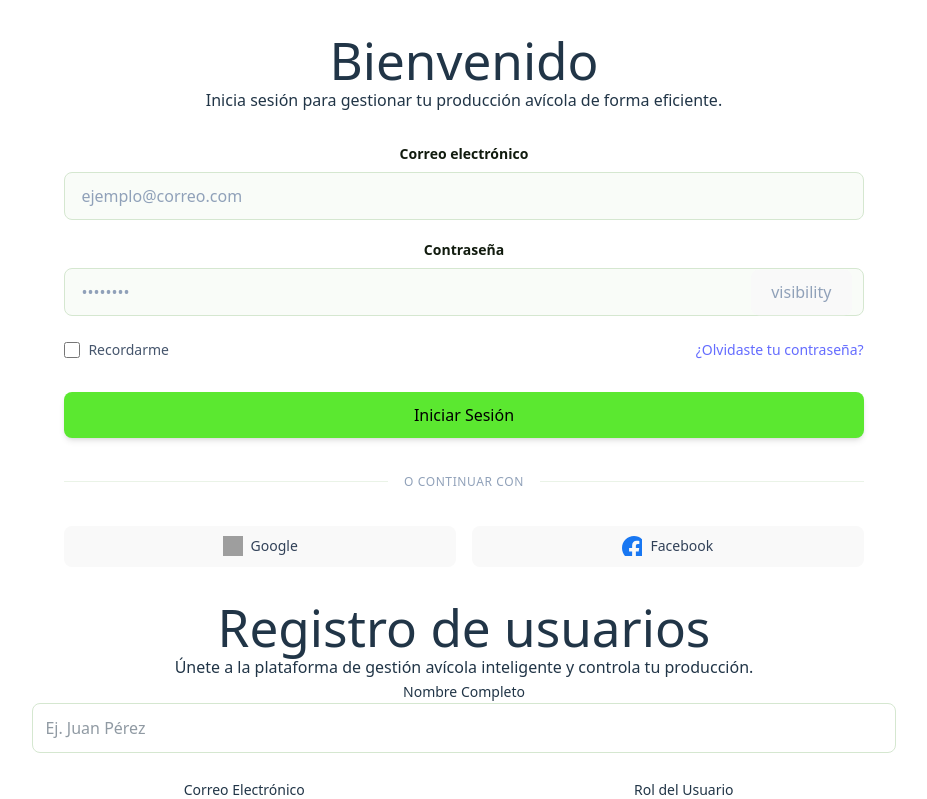
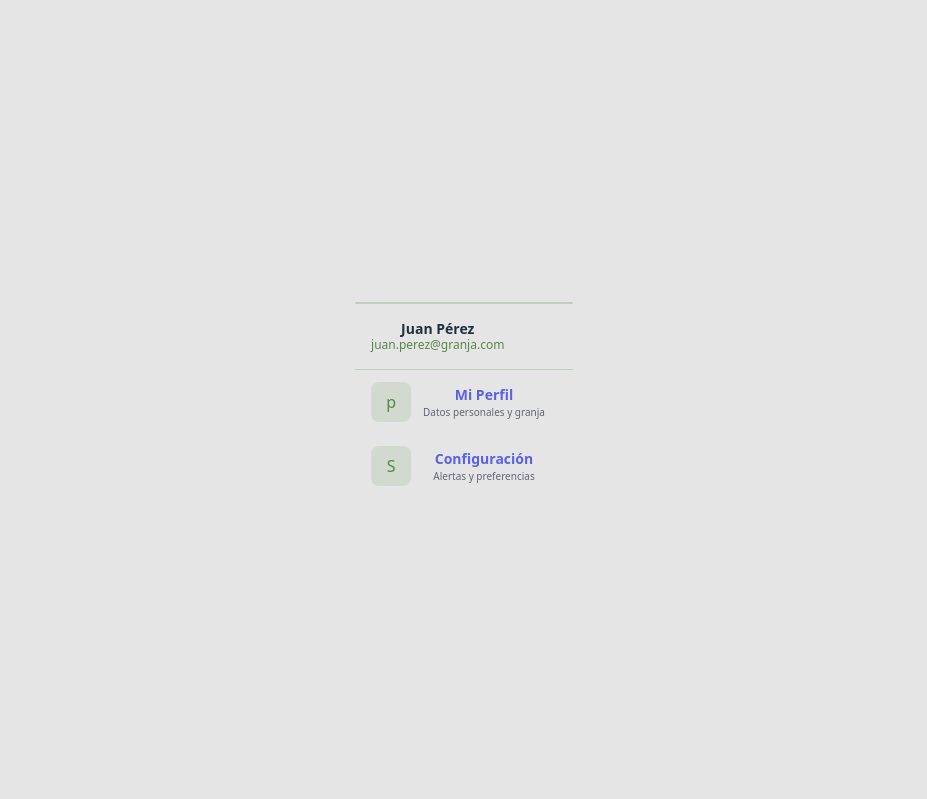
Before and after one commit to andytulandi/Proyecto_Avicola_ReactJs, a React (Vite) app in the folder Avisena_col/: page / in a window 1280 px wide. Shown: the top 799 px of the page, without its empty margins (176-1103 px from the left). Built offline with nearby package versions, Linux system fonts and the light colour scheme; grey boxes are pictures that could not be loaded.

Commit message:
hago la vista del perfil, configuracion y salida de la aplicacion

```diff
--- /dev/null
+++ b/Avisena_col/src/components/Configuracioncomponent.jsx
@@ -0,0 +1,18 @@
+export default function Configuracioncomponent() {
+  return (
+    <section>
+     {/* este es el componente de configuracion*/}
+
+            <a class="flex items-center gap-3 px-4 py-3 hover:bg-primary/10 transition-colors group" href="#">
+                <div class="text-[#5f974e] group-hover:text-primary flex items-center justify-center rounded-lg bg-[#eaf3e7] dark:bg-[#2a3d24] shrink-0 size-10">
+                <span class="material-symbols-outlined">S</span>
+                </div>
+                <div class="flex-1">
+                <p class="text-sm font-semibold">Configuración</p>
+                <p class="text-[10px] text-gray-500 dark:text-gray-400">Alertas y preferencias</p>
+                </div>
+                <span class="material-symbols-outlined text-gray-400 text-sm"></span>
+            </a>
+    </section>
+  )
+}
--- /dev/null
+++ b/Avisena_col/src/components/Perfilydatoscomponent.jsx
@@ -0,0 +1,17 @@
+export default function Profileanddatacomponent() {
+  return (
+    <section>
+      {/* este es el componente de perfil */}
+            <a class="flex items-center gap-3 px-4 py-3 hover:bg-primary/10 transition-colors group" href="#">
+            <div class="text-[#5f974e] group-hover:text-primary flex items-center justify-center rounded-lg bg-[#eaf3e7] dark:bg-[#2a3d24] shrink-0 size-10">
+            <span class="material-symbols-outlined">p</span>
+            </div>
+            <div class="flex-1">
+            <p class="text-sm font-semibold">Mi Perfil</p>
+            <p class="text-[10px] text-gray-500 dark:text-gray-400">Datos personales y granja</p>
+            </div>
+            <span class="material-symbols-outlined text-gray-400 text-sm"></span>
+            </a>
+    </section>
+  )
+}
--- /dev/null
+++ b/Avisena_col/src/components/Profileandemailcomponent.jsx
@@ -0,0 +1,16 @@
+export default function Profileandemailcomponent() {
+  return (
+    <section>
+      {/* ete es el componente con correo -- */}
+        <section class="fixed inset-0 z-50 bg-black/10 dark:bg-black/40 flex justify-end items-start p-4 pt-16 pr-10"></section>
+        <section class="w-full max-w-[280px] bg-white dark:bg-[#1a2e15] rounded-xl shadow-2xl border border-[#d5e7d0] dark:border-[#2a3d24] overflow-hidden flex flex-col"></section>
+        <section class="p-4 bg-background-light dark:bg-[#23381e] border-b border-[#d5e7d0] dark:border-[#2a3d24] flex items-center gap-3">
+            <section class="flex flex-col">
+            <p class="text-sm font-bold leading-tight">Juan Pérez</p>
+            <p class="text-xs text-[#5f974e] dark:text-primary/80">juan.perez@granja.com</p>
+            </section>
+            <section class="py-2"></section>
+        </section>
+    </section>
+  )
+}
--- a/Avisena_col/src/main.jsx
+++ b/Avisena_col/src/main.jsx
@@ -3,11 +3,13 @@ import { createRoot } from 'react-dom/client'
 import './index.css'
 import App from './App.jsx'
 import Iniciosesion from './views/users/Iniciosesion.jsx'
+import Profileandlogoutview from './views/profile/profileandlogoutview.jsx'
 import RegisterUserView from './views/users/RegisterUserView.jsx'
+
 
 createRoot(document.getElementById('root')).render(
   <StrictMode>
-    <Iniciosesion />
-    <RegisterUserView />
+    <Profileandlogoutview/>
+
   </StrictMode>,
 )
--- /dev/null
+++ b/Avisena_col/src/views/profile/Profileandlogoutview.jsx
@@ -0,0 +1,17 @@
+import Configuracioncomponent from "../../components/Configuracioncomponent";
+import Perfilydatoscomponent from "../../components/Perfilydatoscomponent";
+import Profileandemailcomponent from "../../components/profileandemailcomponent";
+
+export default function Profileandlogoutview() {
+  return (
+    <section>
+        <Profileandemailcomponent/>
+
+        <Perfilydatoscomponent/>
+
+        <Configuracioncomponent/>
+
+
+    </section>
+  )
+}
```
